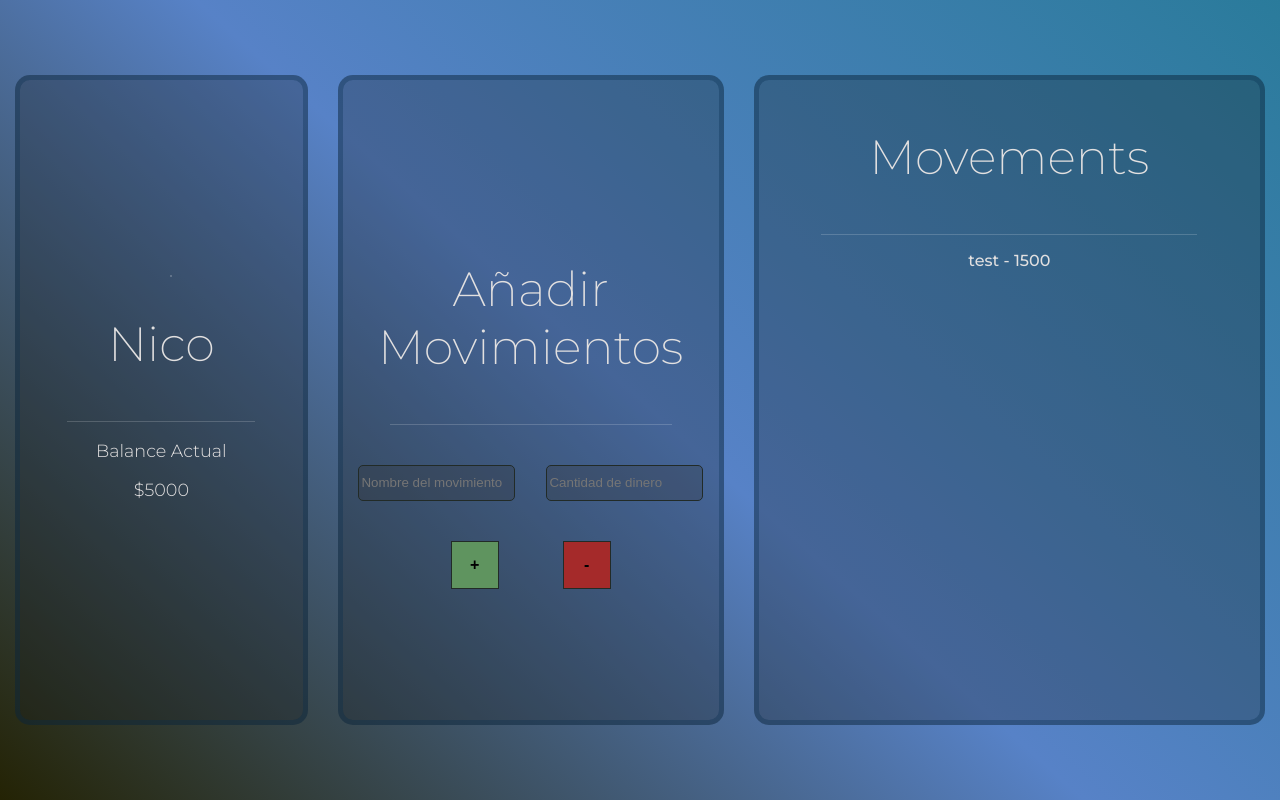
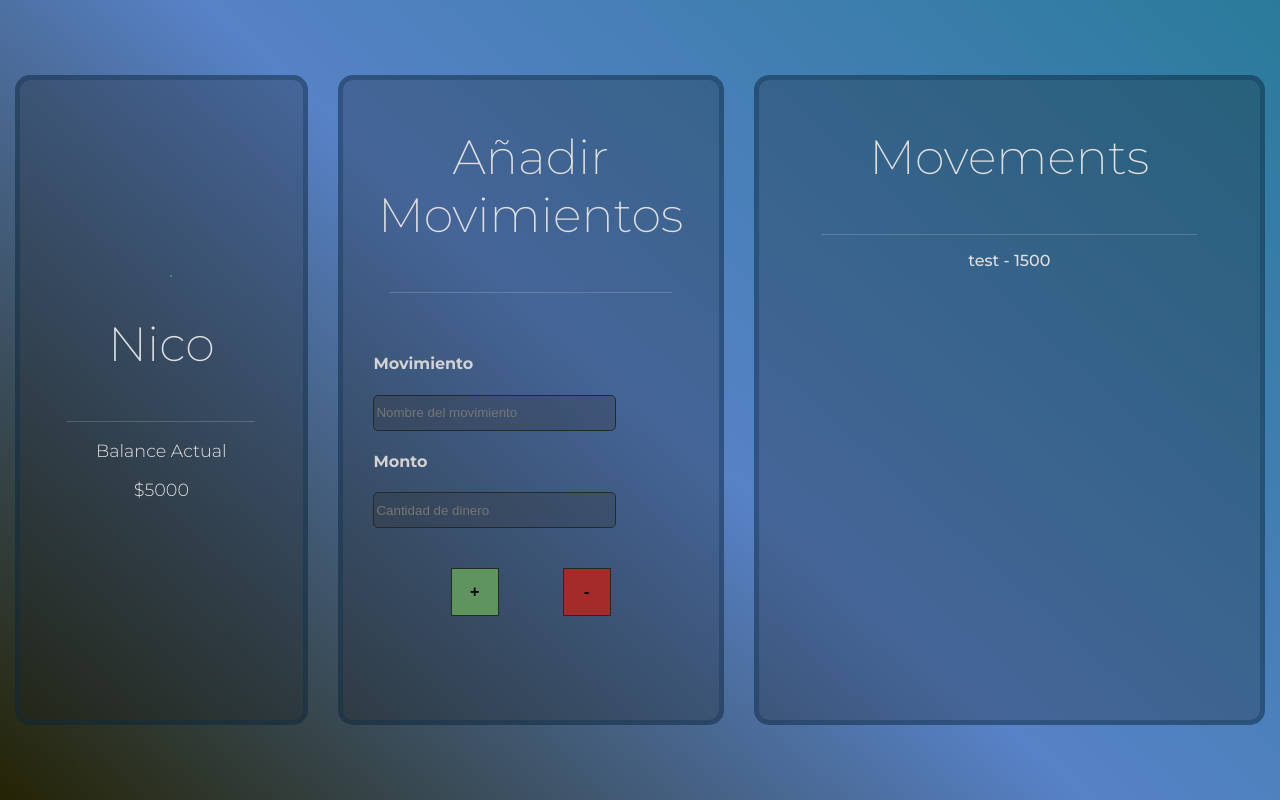
Before and after one commit to nicomine/ecoMoves, a React (Vite) app: page / in a window 1280 px wide. Built offline with nearby package versions, Linux system fonts and the light colour scheme.

Commit message:
fixed ui details

```diff
--- a/src/components/ActionCard.jsx
+++ b/src/components/ActionCard.jsx
@@ -28,14 +28,19 @@ export const ActionCard = () => {
   return (
     <div className="action-card-container">
       <p className="title">añadir movimientos</p>
- <span className="divider"/>
+      <span className="divider" />
       <div className="input-container">
+        <div>
+          <h4>Movimiento</h4>
           <input
             onChange={(e) => setMovementName(e.target.value)}
             placeholder="Nombre del movimiento"
             type="string"
             value={movementName}
           />
+        </div>
+        <h4>Monto</h4>
+
         <input
           onChange={(e) => setAmount(Number(e.target.value))}
           placeholder="Cantidad de dinero"
@@ -44,8 +49,18 @@ export const ActionCard = () => {
         />
       </div>
       <div className="button-container">
-        <button className="button-add" onClick={() => handleBalance(amount, true)}>+</button>
-        <button className="button-decrease" onClick={() => handleBalance(amount, false)}>-</button>
+        <button
+          className="button-add"
+          onClick={() => handleBalance(amount, true)}
+        >
+          +
+        </button>
+        <button
+          className="button-decrease"
+          onClick={() => handleBalance(amount, false)}
+        >
+          -
+        </button>
       </div>
     </div>
   );
--- a/src/styles/ActionCard.styles.css
+++ b/src/styles/ActionCard.styles.css
@@ -5,7 +5,7 @@
   align-self: center;
 
   align-items: center;
-  justify-content: center;
+  justify-content: flex-start;
 
   background-color: rgba(23, 28, 32, 0.274);
   border: 5px solid rgba(6, 44, 75, 0.315);
@@ -26,10 +26,12 @@
 }
 
 .input-container {
- margin: 2.5rem 0 2.5rem 0;
+  margin: 2.5rem 0 2.5rem 1.5rem;
   display: flex;
+  flex-direction: column;
   justify-content: space-around;
- width: 100%;
+align-items: stretch;
+  width: 90%;
 }
 
 .input-container input {
@@ -37,12 +39,17 @@ justify-content: space-around;
   border: 1px solid rgb(34, 43, 39);
   border-radius: 5px;
   height: 2rem;
- width: 40%;
+  width: 70%;
   max-width: 20rem;
   color: rgb(179, 177, 177);
+
 }
 
-.button-container{
+.input-container h4{
+ color:rgb(212, 210, 210);
+}
+
+.button-container {
   display: flex;
   flex-direction: row;
   width: 100%;
@@ -50,7 +57,7 @@ width: 100%;
   justify-content: center;
 }
 
-.button-container button{
+.button-container button {
   margin: 0 2rem;
   border: 1px solid rgb(34, 43, 39);
   font-weight: 600;
@@ -58,12 +65,12 @@ font-size: 1rem;
   text-align: center;
 }
 
-.button-add{
+.button-add {
   width: 3rem;
   height: 3rem;
   background-color: rgb(95, 148, 95);
 }
-.button-decrease{
+.button-decrease {
   width: 3rem;
   height: 3rem;
   background-color: brown;
```
Lines whose indentation alone changed are shown as unchanged.
